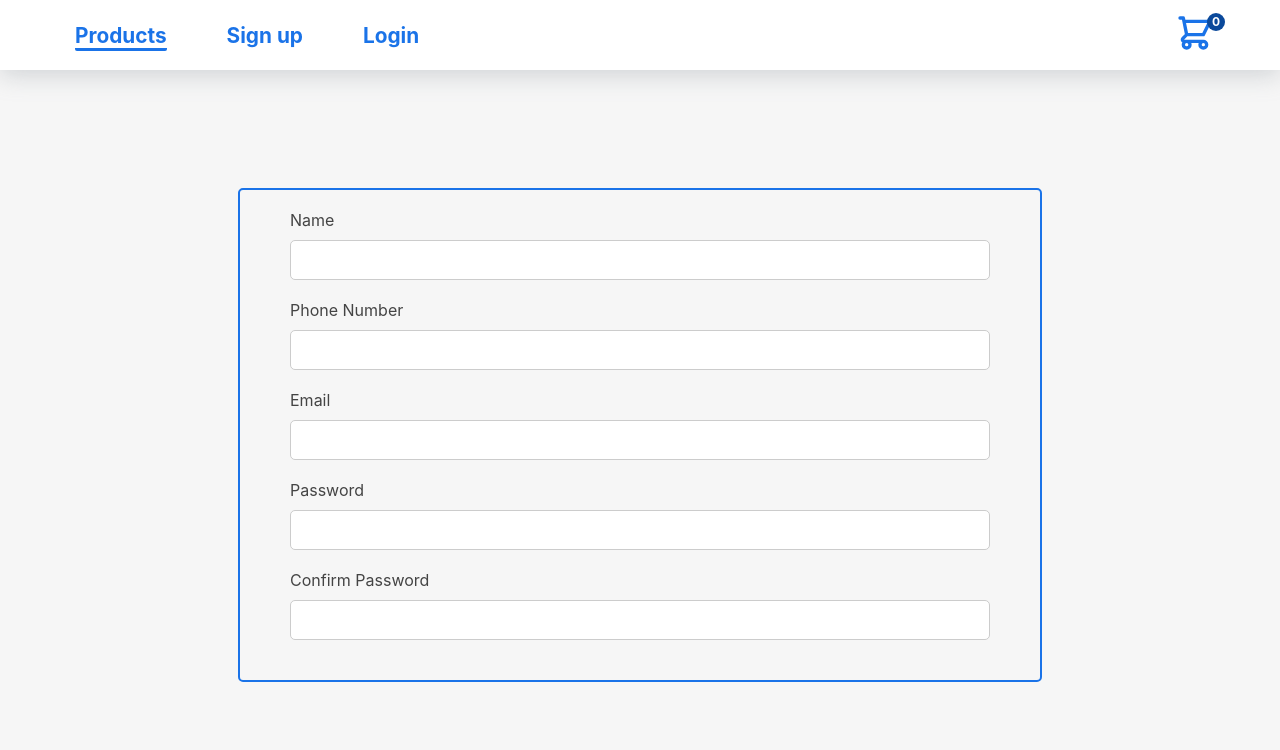
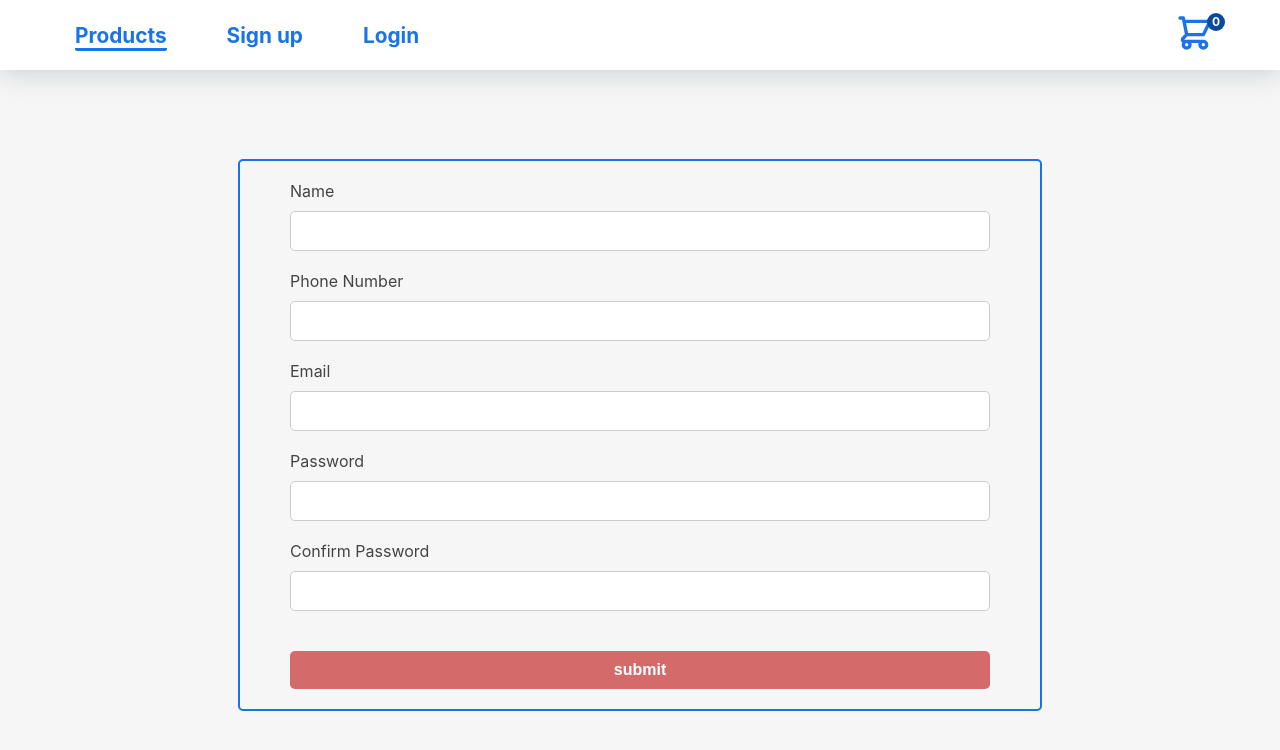
Before and after one commit to siavashmhi/store-application, a React (Create React App) app: page /signup in a window 1280 px wide. Shown: the top 750 px of the page. Built offline with nearby package versions, Linux system fonts and the light colour scheme.

Commit message:
add codes

```diff
--- a/src/assets/styles/signup.css
+++ b/src/assets/styles/signup.css
@@ -12,3 +12,26 @@
     margin-top: 70px;
     border-radius: 5px;
 }
+
+.form-container button {
+    cursor: pointer;
+    width: 100%;
+    color: #fff;
+    border: none;
+    padding: 10px;
+    background-color: #2681f0;
+    font-size: 1rem;
+    margin-top: 20px;
+    border-radius: 5px;
+    font-weight: bold;
+}
+
+.submitBtn:hover {
+    background-color: #0c6bde;
+}
+
+.submitBtn:disabled,
+.submitBtn[disabled] {
+    background-color: #d46a6a;
+    cursor: not-allowed;
+}
--- a/src/common/input/input.css
+++ b/src/common/input/input.css
@@ -14,6 +14,10 @@
     color: #444;
 }
 
+.form-control input:focus {
+    outline-color: #1a73e8;
+}
+
 .form-control label {
     color: #444;
     margin-bottom: 10px;
--- a/src/pages/Signup.jsx
+++ b/src/pages/Signup.jsx
@@ -41,6 +41,13 @@ const Signup = () => {
                     <Input formik={formik} label='Confirm Password' nameProp="confirmPassword"
                     errors={formik.errors.confirmPassword}
                     touched={formik.touched.confirmPassword} type='password'/>
+
+                    <div>
+                        <button className='submitBtn'
+                         type='submit' disabled={!formik.isValid}>
+                            submit
+                        </button>
+                    </div>
                 </form>
             </div>
         </Layout>
```
